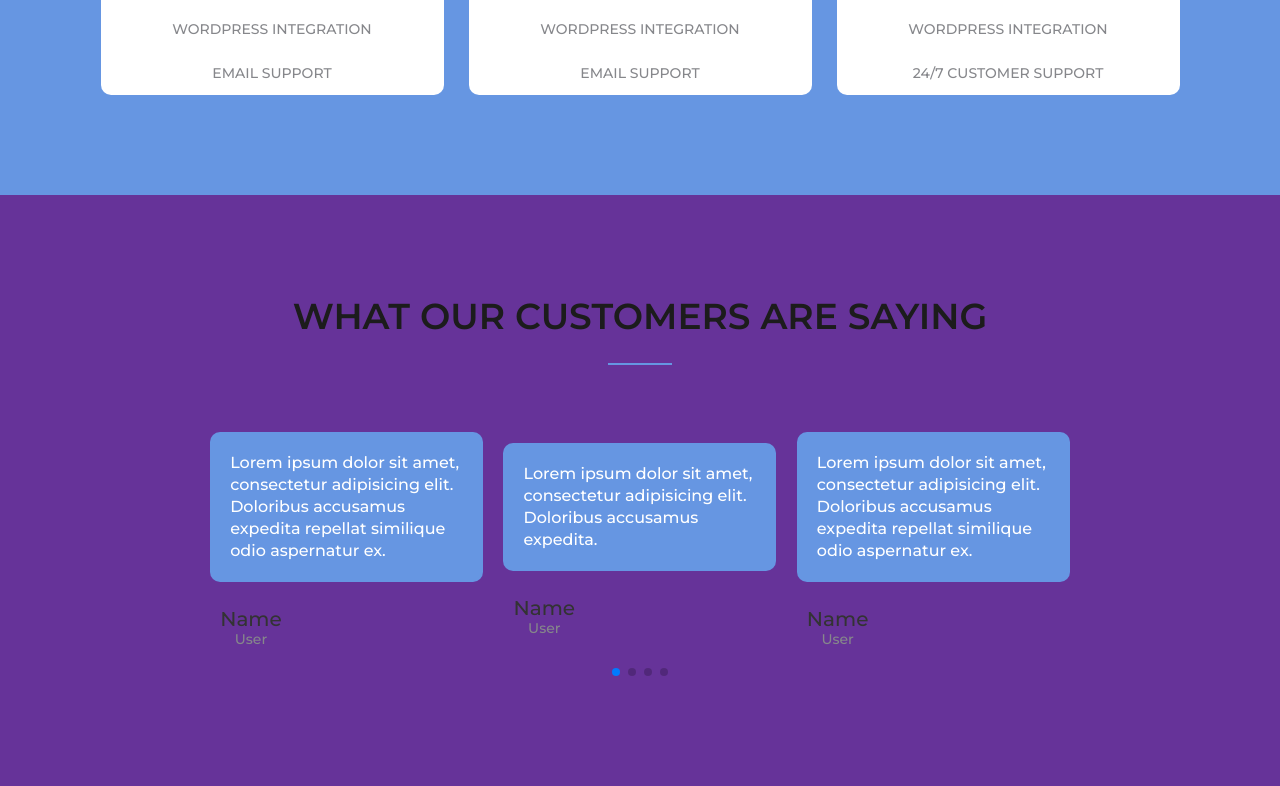
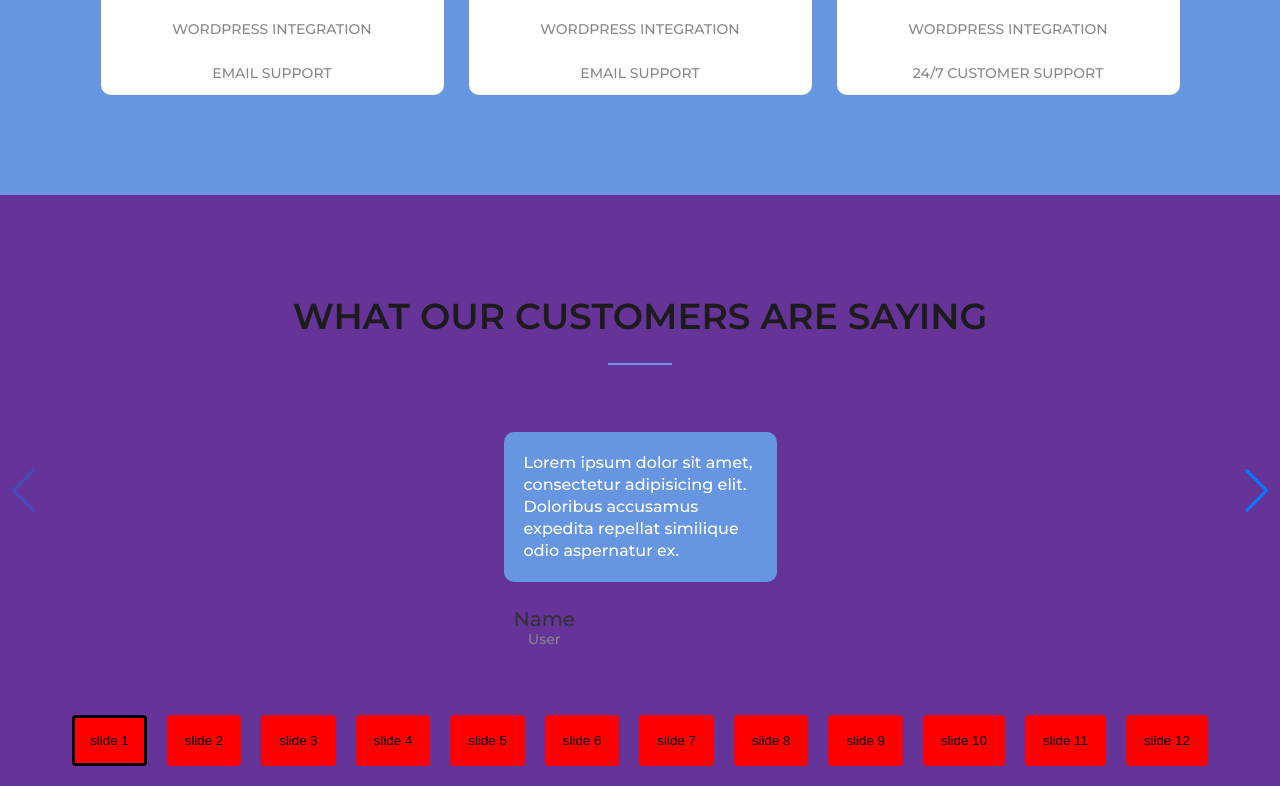
Before and after one commit to ksolovejus/Praktinis-egzaminas, a website: page index.html in a window 1280 px wide. Shown: the part 3312-4098 px from the top of the page. Drawn offline with nearby package versions, Linux system fonts and the light colour scheme; no server answers.

Commit message:
neh swiper

```diff
--- a/index.html
+++ b/index.html
@@ -291,9 +291,6 @@
 
   <div class="container">
 
-
-
-
     <!-- Slider main container -->
     <div class="swiper">
       <!-- Additional required wrapper -->
@@ -482,12 +479,28 @@
 
           </div>
       </div></div>
+      </div>
+    </div>
 
+    <!-- Tab buttons -->
+    <div class="tab-buttons">
+      <button class="active button-swiper" index="0">slide 1</button>
+      <button class="button-swiper" index="1">slide 2</button>
+      <button class="button-swiper" index="2">slide 3</button>
+      <button class="button-swiper" index="3">slide 4</button>
+      <button class="button-swiper" index="4">slide 5</button>
+      <button class="button-swiper" index="5">slide 6</button>
+      <button class="button-swiper" index="6">slide 7</button>
+      <button class="button-swiper" index="7">slide 8</button>
+      <button class="button-swiper" index="8">slide 9</button>
+      <button class="button-swiper" index="9">slide 10</button>
+      <button class="button-swiper" index="10">slide 11</button>
+      <button class="button-swiper" index="11">slide 12</button>
     </div>
-  <!-- If we need pagination -->
-  <div class="swiper-pagination"></div>
 
-</div>
+     <!-- If we need navigation buttons -->
+  <div class="swiper-button-prev"></div>
+  <div class="swiper-button-next"></div>
 
   </div>
  </section-4>
--- a/scss/section-4.scss
+++ b/scss/section-4.scss
@@ -23,6 +23,7 @@ section-4 {
 
     div.container {
         margin-top: 25px;
+        width: 100%;
 
         div.item {
             width: 273px;
--- a/scss/swiper.scss
+++ b/scss/swiper.scss
@@ -9,3 +9,29 @@
     justify-content: center;
     align-items: center;
 }
+
+.tab-buttons {
+    display: flex;
+    justify-content: center;
+    align-items: center;
+    margin-top: 15px;
+
+    button {
+        padding: 15px;
+        margin: 10px;
+        background: red;
+        border: none;
+        border: 3px solid red;
+        border-radius: 4px;
+        transition: 0.3s;
+    }
+
+    button:hover {
+        cursor: pointer;
+        border-color: black;
+    }
+
+    button.active {
+        border-color: black;
+    }
+}
--- a/swiper.js
+++ b/swiper.js
@@ -1,13 +1,32 @@
 const swiper = new Swiper('.swiper', {
-    // Optional parameters
-    direction: 'horizontal',
-    loop: true,
+  // Optional parameters
+  direction: 'horizontal',
 
-    // If we need pagination
-    pagination: {
-      el: '.swiper-pagination',
-    },
+    // Navigation arrows
+  navigation: {
+    nextEl: '.swiper-button-next',
+    prevEl: '.swiper-button-prev',
+  }
 
-    slidesPerView: 3,
-    slidesPerGroup: 3,
-  });
+//   slidesPerView: 3,
+//   slidesPerGroup: 3,
+});
+
+// Change button style
+const buttons = document.getElementsByClassName("button-swiper");
+swiper.on("slideChange", function(){
+    // Remove active class from button
+    for(let button of buttons){
+        button.classList.remove("active")
+    }
+
+    // Add active class according to active index
+   let index = swiper.activeIndex
+   buttons[index].classList.add("active")
+});
+
+for(let button of buttons){
+    button.addEventListener("click", function() {
+        swiper.slideTo(this.getAttribute("index"))
+    })
+}
```
Also changed, not shown: app/css/style.css. Lines whose indentation alone changed are shown as unchanged.
